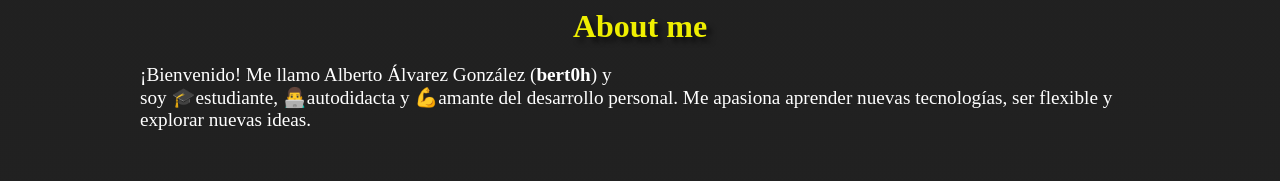
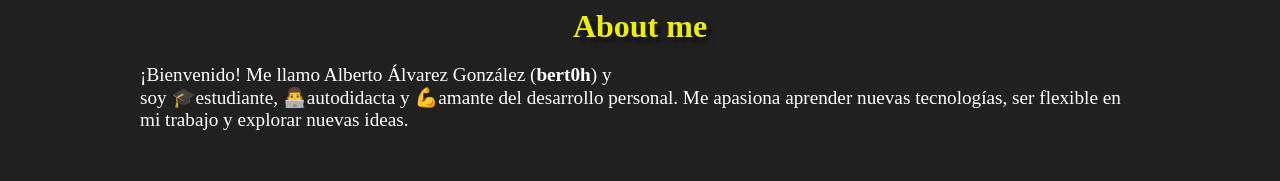
Before and after one commit to Berto-e/Berto-e.github.io, a plain HTML site: page index.html in a window 1280 px wide. Shown: the part 317-498 px from the top of the page. Drawn offline with Linux system fonts and the light colour scheme; a web font is replaced by a local one.

Commit message:
update about-me section

```diff
--- a/index.html
+++ b/index.html
@@ -48,7 +48,7 @@
           ¡Bienvenido! Me llamo Alberto Álvarez González
           (<strong>bert0h</strong>) y
           <br />soy 🎓estudiante, 👨‍💻autodidacta y 💪amante del desarrollo
-          personal. Me apasiona aprender nuevas tecnologías, ser flexible y
+          personal. Me apasiona aprender nuevas tecnologías, ser flexible en mi trabajo y
           explorar nuevas ideas.
         </p>
       </div>
```
